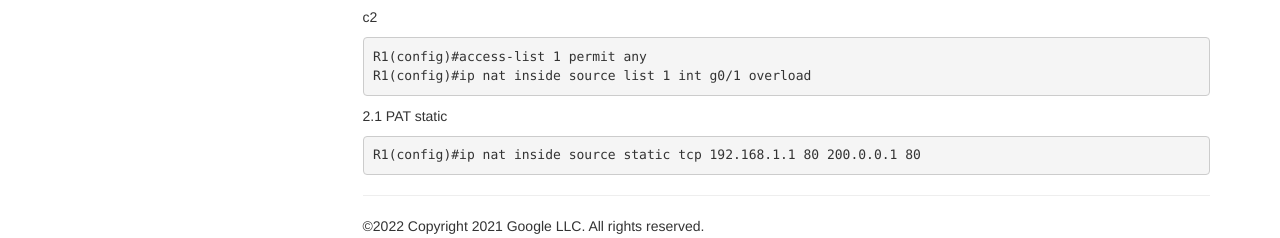
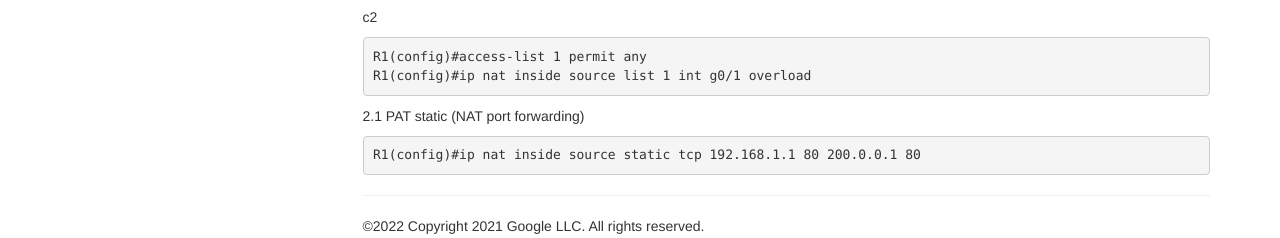
Before and after one commit to aptinstallapache2/aptinstallapache2.github.io, a Jekyll site: the page built from pages/CCNA/NAT.md, in a window 1280 px wide. Shown: the part 857-1095 px from the top of the page. Built offline with Jekyll 4.4.1, drawn with Linux system fonts in a browser that asks for light colours; nearby versions of some CDN libraries; our own code applies the rules of GitHub Pages for plain Markdown files; library files that are not in the unit come from our copies; comment, search, counter and statistics services are not loaded.

Commit message:
Update NAT.md

````diff
--- a/pages/CCNA/NAT.md
+++ b/pages/CCNA/NAT.md
@@ -51,7 +51,7 @@ R1(config)#access-list 1 permit any
 R1(config)#ip nat inside source list 1 int g0/1 overload
 ```
 
-2.1 PAT static
+2.1 PAT static (NAT port forwarding)
 ```
 R1(config)#ip nat inside source static tcp 192.168.1.1 80 200.0.0.1 80
 ```
````
